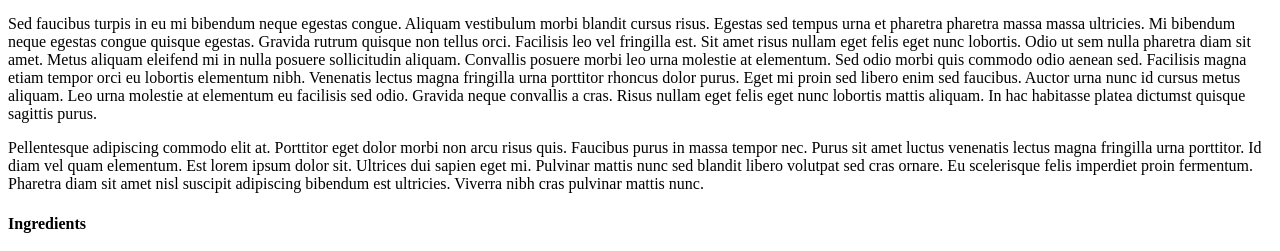
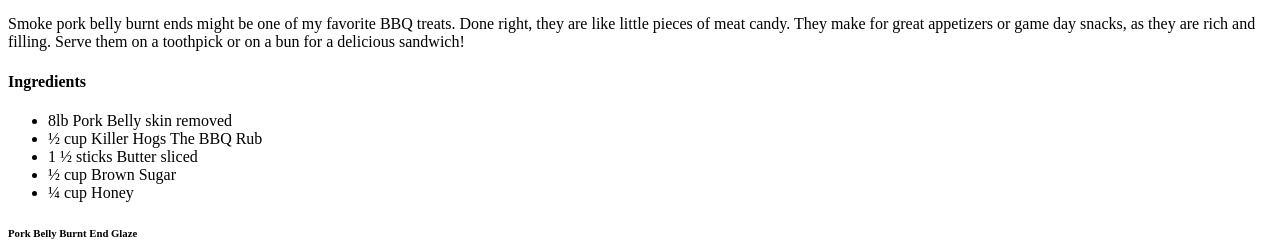
Before and after one commit to LeeTuter/odin-recipes, a plain HTML site: page recipes/pork-belly-burnt-ends.html in a window 1280 px wide. Shown: the part 517-768 px from the top of the page. Drawn offline with Linux system fonts and the light colour scheme.

Commit message:
Add ingredient list and cooking instructions

```diff
--- a/recipes/pork-belly-burnt-ends.html
+++ b/recipes/pork-belly-burnt-ends.html
@@ -9,8 +9,7 @@
     <h1>Pork Belly Burnt Ends</h1>
     <img src="./img/pork-belly-burnt-ends.jpg" alt="Pork Belly Burnt Ends">
     <h3>Pork Belly Burnt Ends</h3>
-    <p>Sed faucibus turpis in eu mi bibendum neque egestas congue. Aliquam vestibulum morbi blandit cursus risus. Egestas sed tempus urna et pharetra pharetra massa massa ultricies. Mi bibendum neque egestas congue quisque egestas. Gravida rutrum quisque non tellus orci. Facilisis leo vel fringilla est. Sit amet risus nullam eget felis eget nunc lobortis. Odio ut sem nulla pharetra diam sit amet. Metus aliquam eleifend mi in nulla posuere sollicitudin aliquam. Convallis posuere morbi leo urna molestie at elementum. Sed odio morbi quis commodo odio aenean sed. Facilisis magna etiam tempor orci eu lobortis elementum nibh. Venenatis lectus magna fringilla urna porttitor rhoncus dolor purus. Eget mi proin sed libero enim sed faucibus. Auctor urna nunc id cursus metus aliquam. Leo urna molestie at elementum eu facilisis sed odio. Gravida neque convallis a cras. Risus nullam eget felis eget nunc lobortis mattis aliquam. In hac habitasse platea dictumst quisque sagittis purus.</p>
-    <p>Pellentesque adipiscing commodo elit at. Porttitor eget dolor morbi non arcu risus quis. Faucibus purus in massa tempor nec. Purus sit amet luctus venenatis lectus magna fringilla urna porttitor. Id diam vel quam elementum. Est lorem ipsum dolor sit. Ultrices dui sapien eget mi. Pulvinar mattis nunc sed blandit libero volutpat sed cras ornare. Eu scelerisque felis imperdiet proin fermentum. Pharetra diam sit amet nisl suscipit adipiscing bibendum est ultricies. Viverra nibh cras pulvinar mattis nunc.</p>
+    <p>Smoke pork belly burnt ends might be one of my favorite BBQ treats. Done right, they are like little pieces of meat candy. They make for great appetizers or game day snacks, as they are rich and filling. Serve them on a toothpick or on a bun for a delicious sandwich!</p>
 
     <h4>Ingredients</h4>
 
```
